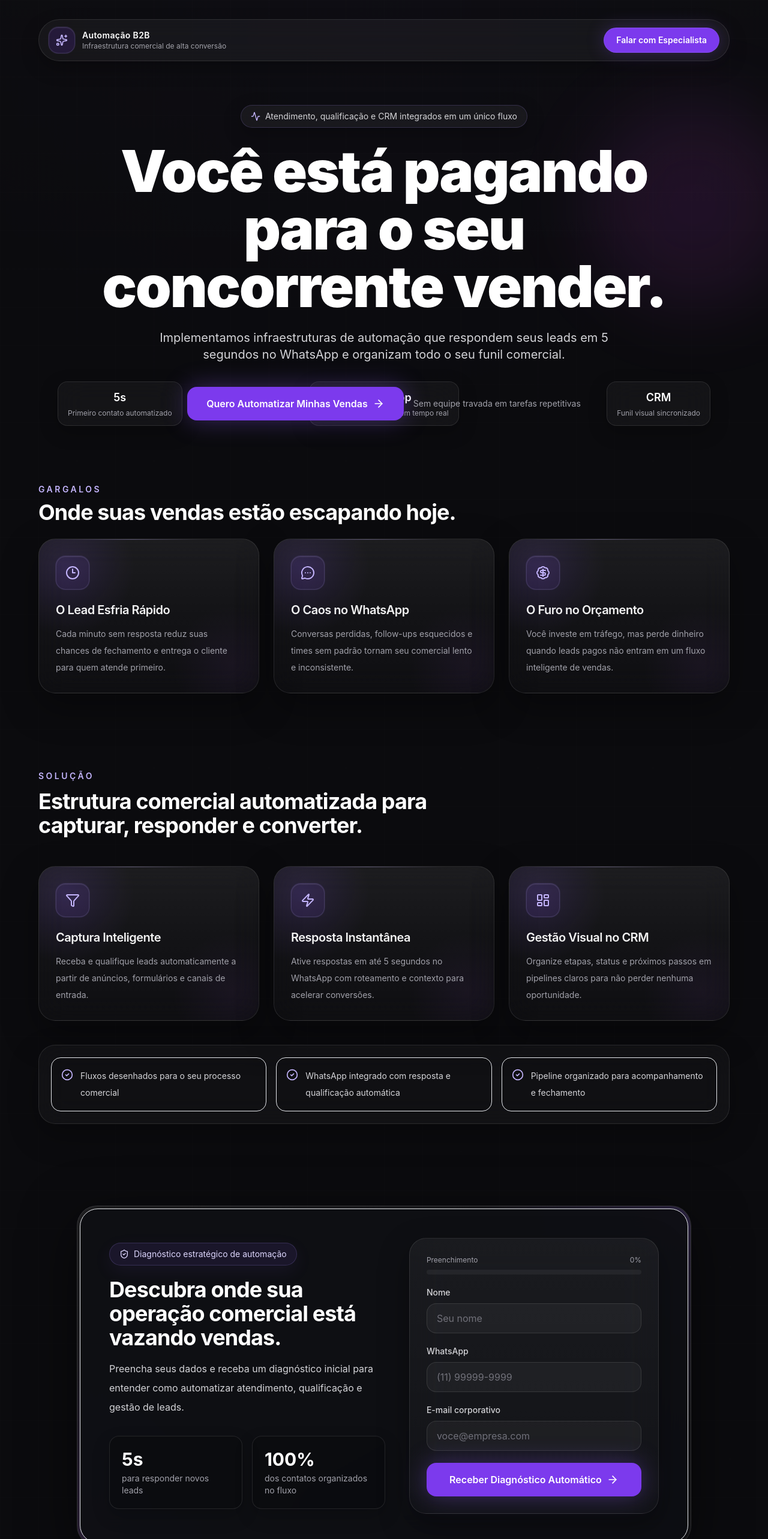
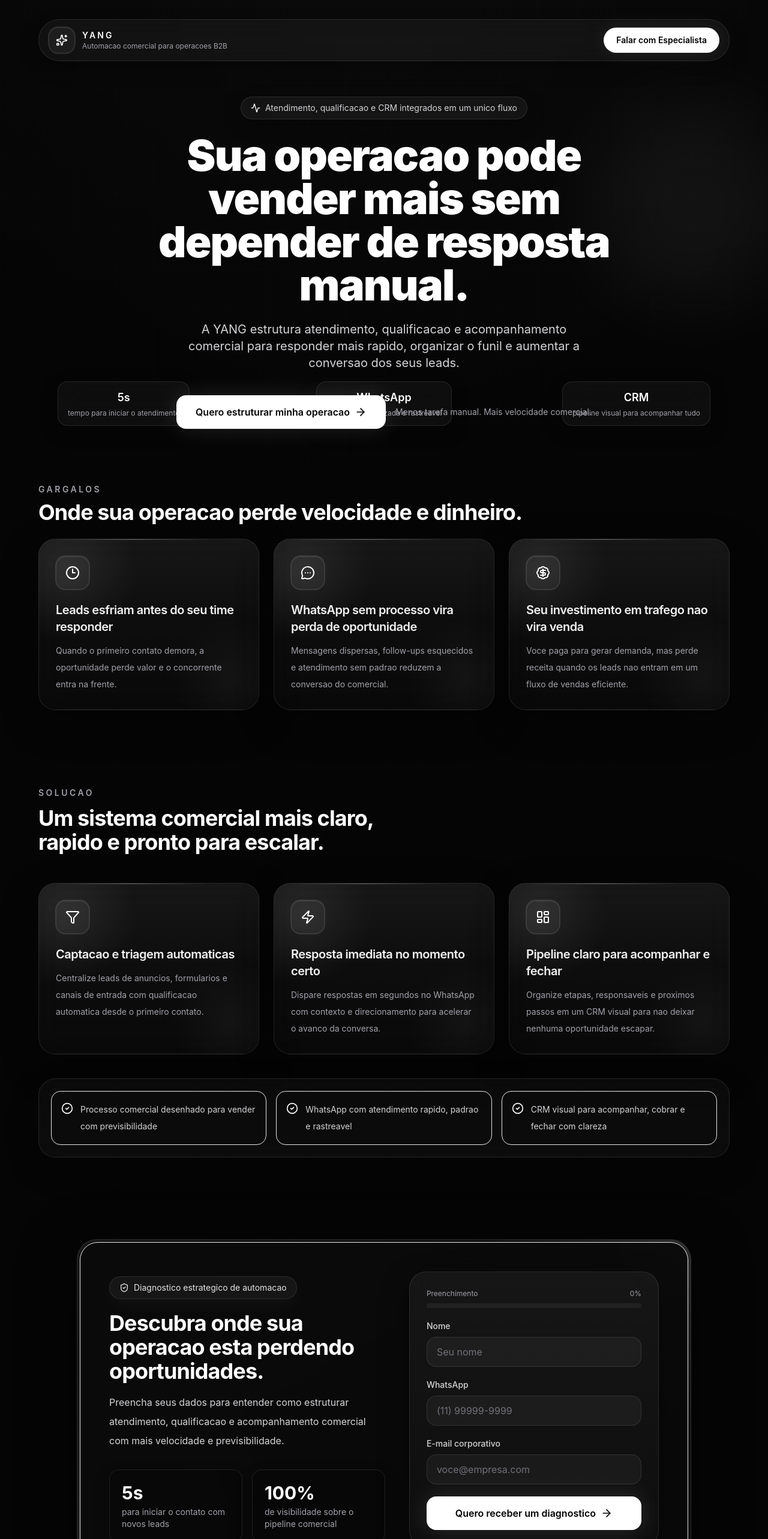
Before and after one commit to WenderFerreira/landing-b2b, a React (Vite) app: page / in a window 1280 px wide. Shown: the top 2566 px of the page at 60% size. Built offline with nearby package versions, Linux system fonts and the light colour scheme.

Commit message:
refine landing copy and black white theme

```diff
--- a/src/LandingPageAutomacaoB2B.tsx
+++ b/src/LandingPageAutomacaoB2B.tsx
@@ -57,50 +57,50 @@ type InputFieldProps = React.InputHTMLAttributes<HTMLInputElement> & {
 
 const problems: SectionItem[] = [
   {
-    title: "O Lead Esfria Rápido",
+    title: "Leads esfriam antes do seu time responder",
     description:
-      "Cada minuto sem resposta reduz suas chances de fechamento e entrega o cliente para quem atende primeiro.",
+      "Quando o primeiro contato demora, a oportunidade perde valor e o concorrente entra na frente.",
     icon: Clock3,
   },
   {
-    title: "O Caos no WhatsApp",
+    title: "WhatsApp sem processo vira perda de oportunidade",
     description:
-      "Conversas perdidas, follow-ups esquecidos e times sem padrão tornam seu comercial lento e inconsistente.",
+      "Mensagens dispersas, follow-ups esquecidos e atendimento sem padrao reduzem a conversao do comercial.",
     icon: MessageCircleMore,
   },
   {
-    title: "O Furo no Orçamento",
+    title: "Seu investimento em trafego nao vira venda",
     description:
-      "Você investe em tráfego, mas perde dinheiro quando leads pagos não entram em um fluxo inteligente de vendas.",
+      "Voce paga para gerar demanda, mas perde receita quando os leads nao entram em um fluxo de vendas eficiente.",
     icon: BadgeDollarSign,
   },
 ];
 
 const solutions: SectionItem[] = [
   {
-    title: "Captura Inteligente",
+    title: "Captacao e triagem automaticas",
     description:
-      "Receba e qualifique leads automaticamente a partir de anúncios, formulários e canais de entrada.",
+      "Centralize leads de anuncios, formularios e canais de entrada com qualificacao automatica desde o primeiro contato.",
     icon: Funnel,
   },
   {
-    title: "Resposta Instantânea",
+    title: "Resposta imediata no momento certo",
     description:
-      "Ative respostas em até 5 segundos no WhatsApp com roteamento e contexto para acelerar conversões.",
+      "Dispare respostas em segundos no WhatsApp com contexto e direcionamento para acelerar o avanco da conversa.",
     icon: Zap,
   },
   {
-    title: "Gestão Visual no CRM",
+    title: "Pipeline claro para acompanhar e fechar",
     description:
-      "Organize etapas, status e próximos passos em pipelines claros para não perder nenhuma oportunidade.",
+      "Organize etapas, responsaveis e proximos passos em um CRM visual para nao deixar nenhuma oportunidade escapar.",
     icon: LayoutDashboard,
   },
 ];
 
 const highlights = [
-  "Fluxos desenhados para o seu processo comercial",
-  "WhatsApp integrado com resposta e qualificação automática",
-  "Pipeline organizado para acompanhamento e fechamento",
+  "Processo comercial desenhado para vender com previsibilidade",
+  "WhatsApp com atendimento rapido, padrao e rastreavel",
+  "CRM visual para acompanhar, cobrar e fechar com clareza",
 ];
 
 const fadeUp = {
@@ -125,22 +125,22 @@ function GlowBackground() {
   return (
     <div className="pointer-events-none absolute inset-0 overflow-hidden">
       <motion.div
-        className="absolute left-1/2 top-[-120px] h-[520px] w-[520px] -translate-x-1/2 rounded-full bg-violet-600/18 blur-3xl"
-        animate={{ scale: [1, 1.08, 1], opacity: [0.55, 0.75, 0.55] }}
+        className="absolute left-1/2 top-[-120px] h-[520px] w-[520px] -translate-x-1/2 rounded-full bg-white/8 blur-3xl"
+        animate={{ scale: [1, 1.08, 1], opacity: [0.32, 0.5, 0.32] }}
         transition={{ duration: 9, repeat: Infinity, ease: "easeInOut" }}
       />
       <motion.div
-        className="absolute right-[-60px] top-40 h-[340px] w-[340px] rounded-full bg-fuchsia-500/10 blur-3xl"
+        className="absolute right-[-60px] top-40 h-[340px] w-[340px] rounded-full bg-white/5 blur-3xl"
         animate={{ x: [0, -16, 0], y: [0, 12, 0] }}
         transition={{ duration: 10, repeat: Infinity, ease: "easeInOut" }}
       />
       <motion.div
-        className="absolute left-[-50px] bottom-20 h-[280px] w-[280px] rounded-full bg-violet-700/12 blur-3xl"
+        className="absolute left-[-50px] bottom-20 h-[280px] w-[280px] rounded-full bg-white/4 blur-3xl"
         animate={{ x: [0, 18, 0], y: [0, -14, 0] }}
         transition={{ duration: 11, repeat: Infinity, ease: "easeInOut" }}
       />
-      <div className="absolute inset-0 bg-[radial-gradient(circle_at_top,rgba(139,92,246,0.08),transparent_30%),linear-gradient(to_bottom,rgba(255,255,255,0.03),transparent_18%),linear-gradient(to_right,rgba(255,255,255,0.03)_1px,transparent_1px),linear-gradient(to_bottom,rgba(255,255,255,0.03)_1px,transparent_1px)] bg-[size:100%_100%,100%_100%,64px_64px,64px_64px] opacity-[0.22]" />
-      <div className="absolute inset-x-0 top-0 h-28 bg-gradient-to-b from-violet-500/8 to-transparent" />
+      <div className="absolute inset-0 bg-[radial-gradient(circle_at_top,rgba(255,255,255,0.08),transparent_30%),linear-gradient(to_bottom,rgba(255,255,255,0.03),transparent_18%),linear-gradient(to_right,rgba(255,255,255,0.03)_1px,transparent_1px),linear-gradient(to_bottom,rgba(255,255,255,0.03)_1px,transparent_1px)] bg-[size:100%_100%,100%_100%,64px_64px,64px_64px] opacity-[0.22]" />
+      <div className="absolute inset-x-0 top-0 h-28 bg-gradient-to-b from-white/6 to-transparent" />
     </div>
   );
 }
@@ -165,7 +165,7 @@ function MetricCard({ value, label }: MetricCardProps) {
     <motion.div
       whileHover={{
         boxShadow: "0 18px 40px rgba(0,0,0,0.26), inset 0 1px 0 rgba(255,255,255,0.04)",
-        borderColor: "rgba(139,92,246,0.22)",
+        borderColor: "rgba(255,255,255,0.18)",
       }}
       transition={{ duration: 0.35, ease: [0.22, 1, 0.36, 1] }}
       className="rounded-2xl border border-white/10 bg-black/20 p-5 shadow-[0_12px_30px_rgba(0,0,0,0.2)]"
@@ -190,13 +190,13 @@ function SectionCard({ icon: Icon, title, description, index }: SectionCardProps
         variants={{
           hover: {
             background:
-              "radial-gradient(circle at 12% 18%, rgba(139,92,246,0.26), transparent 34%), radial-gradient(circle at 88% 82%, rgba(168,85,247,0.16), transparent 30%)",
+              "radial-gradient(circle at 12% 18%, rgba(255,255,255,0.12), transparent 34%), radial-gradient(circle at 88% 82%, rgba(255,255,255,0.08), transparent 30%)",
           },
         }}
         transition={{ duration: 0.45, ease: [0.22, 1, 0.36, 1] }}
         style={{
           background:
-            "radial-gradient(circle at 12% 18%, rgba(139,92,246,0.14), transparent 30%), radial-gradient(circle at 88% 82%, rgba(168,85,247,0.06), transparent 26%)",
+            "radial-gradient(circle at 12% 18%, rgba(255,255,255,0.08), transparent 30%), radial-gradient(circle at 88% 82%, rgba(255,255,255,0.04), transparent 26%)",
         }}
       />
       <motion.div
@@ -205,11 +205,11 @@ function SectionCard({ icon: Icon, title, description, index }: SectionCardProps
         transition={{ duration: 0.45 }}
         style={{
           boxShadow:
-            "inset 0 1px 0 rgba(255,255,255,0.08), inset 0 0 0 1px rgba(139,92,246,0.22), 0 0 0 1px rgba(139,92,246,0.06)",
+            "inset 0 1px 0 rgba(255,255,255,0.08), inset 0 0 0 1px rgba(255,255,255,0.12), 0 0 0 1px rgba(255,255,255,0.04)",
         }}
       />
       <motion.div
-        className="absolute inset-x-6 top-0 h-px origin-left bg-gradient-to-r from-transparent via-violet-300/50 to-transparent"
+        className="absolute inset-x-6 top-0 h-px origin-left bg-gradient-to-r from-transparent via-white/50 to-transparent"
         variants={{ hover: { scaleX: 1.08, opacity: 1 } }}
         transition={{ duration: 0.45, ease: [0.22, 1, 0.36, 1] }}
         style={{ scaleX: 0.82, opacity: 0.7 }}
@@ -219,18 +219,18 @@ function SectionCard({ icon: Icon, title, description, index }: SectionCardProps
           variants={{
             hover: {
               boxShadow:
-                "inset 0 1px 0 rgba(255,255,255,0.10), 0 0 0 1px rgba(139,92,246,0.16), 0 10px 30px rgba(139,92,246,0.12)",
-              backgroundColor: "rgba(139,92,246,0.12)",
+                "inset 0 1px 0 rgba(255,255,255,0.10), 0 0 0 1px rgba(255,255,255,0.14), 0 10px 30px rgba(255,255,255,0.06)",
+              backgroundColor: "rgba(255,255,255,0.08)",
             },
           }}
           transition={{ duration: 0.4, ease: [0.22, 1, 0.36, 1] }}
-          className="mb-5 flex h-14 w-14 items-center justify-center rounded-2xl border border-violet-300/15 bg-violet-500/10 shadow-[inset_0_1px_0_rgba(255,255,255,0.08)] ring-1 ring-violet-400/10"
+          className="mb-5 flex h-14 w-14 items-center justify-center rounded-2xl border border-white/10 bg-white/5 shadow-[inset_0_1px_0_rgba(255,255,255,0.08)] ring-1 ring-white/10"
         >
           <motion.div
             variants={{ hover: { rotate: -8, scale: 1.04 } }}
             transition={{ duration: 0.45, ease: [0.22, 1, 0.36, 1] }}
           >
-            <Icon className="h-6 w-6 text-violet-300" />
+            <Icon className="h-6 w-6 text-white" />
           </motion.div>
         </motion.div>
         <motion.h3
@@ -260,7 +260,7 @@ function InputField({ id, label, className = "", ...props }: InputFieldProps) {
       </label>
       <input
         id={id}
-        className={`w-full rounded-2xl border border-white/10 bg-white/[0.045] px-4 py-3 text-white outline-none placeholder:text-zinc-500 transition duration-200 focus:border-violet-400/40 focus:bg-white/[0.07] focus:shadow-[0_0_0_4px_rgba(139,92,246,0.12)] ${className}`}
+        className={`w-full rounded-2xl border border-white/10 bg-white/[0.045] px-4 py-3 text-white outline-none placeholder:text-zinc-500 transition duration-200 focus:border-white/30 focus:bg-white/[0.07] focus:shadow-[0_0_0_4px_rgba(255,255,255,0.08)] ${className}`}
         {...props}
       />
     </div>
@@ -291,7 +291,7 @@ export default function LandingPageAutomacaoB2B({ onSubmit }: LandingPageProps)
       return;
     }
 
-    console.log("Formulário enviado:", formData);
+    console.log("Formulario enviado:", formData);
   };
 
   const completionHint = useMemo(() => {
@@ -300,7 +300,7 @@ export default function LandingPageAutomacaoB2B({ onSubmit }: LandingPageProps)
   }, [formData]);
 
   return (
-    <div className="min-h-screen overflow-hidden bg-[#0B0B0E] text-white selection:bg-violet-600/30">
+    <div className="min-h-screen overflow-hidden bg-[#050505] text-white selection:bg-white/20">
       <div className="relative">
         <GlowBackground />
 
@@ -312,17 +312,17 @@ export default function LandingPageAutomacaoB2B({ onSubmit }: LandingPageProps)
             className="mx-auto flex max-w-6xl items-center justify-between rounded-full border border-white/10 bg-white/[0.045] px-4 py-3 shadow-[0_12px_30px_rgba(0,0,0,0.25)] backdrop-blur-xl"
           >
             <div className="flex items-center gap-3">
-              <div className="flex h-11 w-11 items-center justify-center rounded-2xl border border-violet-300/15 bg-violet-600/15 shadow-[inset_0_1px_0_rgba(255,255,255,0.08)] ring-1 ring-violet-400/10">
-                <Sparkles className="h-5 w-5 text-violet-300" />
+              <div className="flex h-11 w-11 items-center justify-center rounded-2xl border border-white/10 bg-white/5 shadow-[inset_0_1px_0_rgba(255,255,255,0.08)] ring-1 ring-white/10">
+                <Sparkles className="h-5 w-5 text-white" />
               </div>
               <div>
-                <p className="text-sm font-semibold tracking-wide text-white">Automação B2B</p>
-                <p className="text-xs text-zinc-400">Infraestrutura comercial de alta conversão</p>
+                <p className="text-sm font-semibold tracking-[0.22em] text-white">YANG</p>
+                <p className="text-xs text-zinc-400">Automacao comercial para operacoes B2B</p>
               </div>
             </div>
             <a
               href="#formulario"
-              className="hidden rounded-full border border-violet-400/20 bg-violet-600 px-5 py-2.5 text-sm font-semibold text-white shadow-[0_0_30px_rgba(139,92,246,0.25)] transition duration-200 hover:bg-violet-500 md:inline-flex"
+              className="hidden rounded-full border border-white/10 bg-white px-5 py-2.5 text-sm font-semibold text-black shadow-[0_0_30px_rgba(255,255,255,0.08)] transition duration-200 hover:bg-zinc-200 md:inline-flex"
             >
               Falar com Especialista
             </a>
@@ -339,26 +339,26 @@ export default function LandingPageAutomacaoB2B({ onSubmit }: LandingPageProps)
                 <motion.div
                   variants={fadeUp}
                   custom={0.05}
-                  className="mb-6 inline-flex items-center gap-2 rounded-full border border-violet-400/20 bg-white/5 px-4 py-2 text-sm text-zinc-300 backdrop-blur-xl shadow-[0_10px_30px_rgba(0,0,0,0.25)]"
+                  className="mb-6 inline-flex items-center gap-2 rounded-full border border-white/10 bg-white/5 px-4 py-2 text-sm text-zinc-300 backdrop-blur-xl shadow-[0_10px_30px_rgba(0,0,0,0.25)]"
                 >
-                  <Activity className="h-4 w-4 text-violet-300" />
-                  Atendimento, qualificação e CRM integrados em um único fluxo
+                  <Activity className="h-4 w-4 text-white" />
+                  Atendimento, qualificacao e CRM integrados em um unico fluxo
                 </motion.div>
 
                 <motion.h1
                   variants={fadeUp}
                   custom={0.12}
-                  className="mx-auto max-w-5xl text-5xl font-black leading-[0.92] tracking-tight text-white sm:text-6xl lg:text-8xl"
+                  className="mx-auto max-w-4xl text-5xl font-black leading-[0.98] tracking-tight text-white sm:text-6xl lg:text-7xl"
                 >
-                  Você está pagando para o seu concorrente vender.
+                  Sua operacao pode vender mais sem depender de resposta manual.
                 </motion.h1>
 
                 <motion.p
                   variants={fadeUp}
                   custom={0.2}
-                  className="mx-auto mt-6 max-w-3xl text-lg leading-8 text-zinc-300 sm:text-xl"
+                  className="mx-auto mt-6 max-w-2xl text-lg leading-8 text-zinc-300 sm:text-xl"
                 >
-                  Implementamos infraestruturas de automação que respondem seus leads em 5 segundos no WhatsApp e organizam todo o seu funil comercial.
+                  A YANG estrutura atendimento, qualificacao e acompanhamento comercial para responder mais rapido, organizar o funil e aumentar a conversao dos seus leads.
                 </motion.p>
 
                 <motion.div
@@ -368,20 +368,20 @@ export default function LandingPageAutomacaoB2B({ onSubmit }: LandingPageProps)
                 >
                   <a
                     href="#formulario"
-                    className="group inline-flex items-center justify-center gap-2 rounded-2xl bg-violet-600 px-8 py-4 text-base font-semibold text-white shadow-[0_0_40px_rgba(139,92,246,0.35)] transition duration-200 hover:bg-violet-500 hover:shadow-[0_0_50px_rgba(139,92,246,0.42)]"
+                    className="group inline-flex items-center justify-center gap-2 rounded-2xl bg-white px-8 py-4 text-base font-semibold text-black shadow-[0_0_40px_rgba(255,255,255,0.12)] transition duration-200 hover:bg-zinc-200 hover:shadow-[0_0_50px_rgba(255,255,255,0.16)]"
                   >
-                    Quero Automatizar Minhas Vendas
+                    Quero estruturar minha operacao
                     <ArrowRight className="h-5 w-5 transition duration-200 group-hover:translate-x-1" />
                   </a>
-                  <div className="text-sm text-zinc-400">Sem equipe travada em tarefas repetitivas</div>
+                  <div className="text-sm text-zinc-400">Menos tarefa manual. Mais velocidade comercial.</div>
                 </motion.div>
               </motion.div>
 
               <div className="pointer-events-none absolute inset-x-0 bottom-16 hidden lg:block">
                 <div className="mx-auto grid max-w-6xl grid-cols-3 gap-4 px-8">
-                  <FloatingStat value="5s" label="Primeiro contato automatizado" className="justify-self-start" />
-                  <FloatingStat value="WhatsApp" label="Distribuição e resposta em tempo real" className="justify-self-center" />
-                  <FloatingStat value="CRM" label="Funil visual sincronizado" className="justify-self-end" />
+                  <FloatingStat value="5s" label="tempo para iniciar o atendimento" className="justify-self-start" />
+                  <FloatingStat value="WhatsApp" label="resposta padronizada e rastreavel" className="justify-self-center" />
+                  <FloatingStat value="CRM" label="pipeline visual para acompanhar tudo" className="justify-self-end" />
                 </div>
               </div>
             </section>
@@ -395,9 +395,9 @@ export default function LandingPageAutomacaoB2B({ onSubmit }: LandingPageProps)
             >
               <div className="mb-6 flex items-center justify-between gap-4">
                 <div>
-                  <p className="text-sm font-semibold uppercase tracking-[0.25em] text-violet-300">Gargalos</p>
+                  <p className="text-sm font-semibold uppercase tracking-[0.25em] text-zinc-400">Gargalos</p>
                   <h2 className="mt-2 text-3xl font-bold tracking-tight text-white sm:text-4xl">
-                    Onde suas vendas estão escapando hoje.
+                    Onde sua operacao perde velocidade e dinheiro.
                   </h2>
                 </div>
               </div>
@@ -423,9 +423,9 @@ export default function LandingPageAutomacaoB2B({ onSubmit }: LandingPageProps)
               className="mx-auto max-w-6xl py-24"
             >
               <div className="mb-12 max-w-2xl">
-                <p className="text-sm font-semibold uppercase tracking-[0.25em] text-violet-300">Solução</p>
+                <p className="text-sm font-semibold uppercase tracking-[0.25em] text-zinc-400">Solucao</p>
                 <h2 className="mt-3 text-3xl font-bold tracking-tight text-white sm:text-4xl">
-                  Estrutura comercial automatizada para capturar, responder e converter.
+                  Um sistema comercial mais claro, rapido e pronto para escalar.
                 </h2>
               </div>
 
@@ -451,7 +451,7 @@ export default function LandingPageAutomacaoB2B({ onSubmit }: LandingPageProps)
                     key={item}
                     className="flex items-start gap-3 rounded-2xl border border-white/8 bg-black/10 p-4"
                   >
-                    <CheckCircle2 className="mt-0.5 h-5 w-5 shrink-0 text-violet-300" />
+                    <CheckCircle2 className="mt-0.5 h-5 w-5 shrink-0 text-white" />
                     <p className="text-sm leading-7 text-zinc-300">{item}</p>
                   </div>
                 ))}
@@ -467,24 +467,24 @@ export default function LandingPageAutomacaoB2B({ onSubmit }: LandingPageProps)
               className="mx-auto max-w-5xl py-10 pb-24"
             >
               <div className="relative overflow-hidden rounded-[34px] border border-white/10 bg-gradient-to-br from-white/[0.08] via-white/[0.05] to-white/[0.025] p-1 shadow-[0_24px_90px_rgba(0,0,0,0.5)]">
-                <div className="absolute inset-0 bg-[radial-gradient(circle_at_top_right,rgba(139,92,246,0.16),transparent_30%),radial-gradient(circle_at_bottom_left,rgba(168,85,247,0.12),transparent_32%)]" />
-                <div className="relative rounded-[30px] border border-white/8 bg-[#0E0F13]/95 p-8 backdrop-blur-xl sm:p-10 lg:p-12">
+                <div className="absolute inset-0 bg-[radial-gradient(circle_at_top_right,rgba(255,255,255,0.12),transparent_30%),radial-gradient(circle_at_bottom_left,rgba(255,255,255,0.08),transparent_32%)]" />
+                <div className="relative rounded-[30px] border border-white/8 bg-[#0A0A0A]/95 p-8 backdrop-blur-xl sm:p-10 lg:p-12">
                   <div className="grid gap-10 lg:grid-cols-[1.05fr_0.95fr] lg:items-center">
                     <div>
-                      <div className="inline-flex items-center gap-2 rounded-full border border-violet-400/20 bg-violet-500/10 px-4 py-2 text-sm text-violet-200 shadow-[0_10px_30px_rgba(139,92,246,0.08)]">
+                      <div className="inline-flex items-center gap-2 rounded-full border border-white/10 bg-white/5 px-4 py-2 text-sm text-zinc-200 shadow-[0_10px_30px_rgba(255,255,255,0.04)]">
                         <ShieldCheck className="h-4 w-4" />
-                        Diagnóstico estratégico de automação
+                        Diagnostico estrategico de automacao
                       </div>
                       <h2 className="mt-5 text-3xl font-bold tracking-tight text-white sm:text-4xl">
-                        Descubra onde sua operação comercial está vazando vendas.
+                        Descubra onde sua operacao esta perdendo oportunidades.
                       </h2>
                       <p className="mt-4 max-w-xl text-base leading-8 text-zinc-300">
-                        Preencha seus dados e receba um diagnóstico inicial para entender como automatizar atendimento, qualificação e gestão de leads.
+                        Preencha seus dados para entender como estruturar atendimento, qualificacao e acompanhamento comercial com mais velocidade e previsibilidade.
                       </p>
 
                       <div className="mt-8 grid gap-4 sm:grid-cols-2">
-                        <MetricCard value="5s" label="para responder novos leads" />
-                        <MetricCard value="100%" label="dos contatos organizados no fluxo" />
+                        <MetricCard value="5s" label="para iniciar o contato com novos leads" />
+                        <MetricCard value="100%" label="de visibilidade sobre o pipeline comercial" />
                       </div>
                     </div>
 
@@ -493,7 +493,7 @@ export default function LandingPageAutomacaoB2B({ onSubmit }: LandingPageProps)
                       whileHover={{
                         boxShadow:
                           "0 22px 55px rgba(0,0,0,0.38), inset 0 1px 0 rgba(255,255,255,0.03)",
-                        borderColor: "rgba(139,92,246,0.20)",
+                        borderColor: "rgba(255,255,255,0.16)",
                       }}
                       className="rounded-[28px] border border-white/10 bg-[linear-gradient(180deg,rgba(255,255,255,0.055),rgba(255,255,255,0.025))] p-6 shadow-[0_18px_50px_rgba(0,0,0,0.35)] backdrop-blur-xl sm:p-7"
                     >
@@ -504,7 +504,7 @@ export default function LandingPageAutomacaoB2B({ onSubmit }: LandingPageProps)
                         </div>
                         <div className="mt-2 h-2 overflow-hidden rounded-full bg-white/5">
                           <motion.div
-                            className="h-full rounded-full bg-gradient-to-r from-violet-500 via-fuchsia-500 to-violet-400"
+                            className="h-full rounded-full bg-gradient-to-r from-white via-zinc-300 to-white"
                             animate={{ width: `${completionHint}%` }}
                             transition={{ duration: 0.35 }}
                           />
@@ -547,9 +547,9 @@ export default function LandingPageAutomacaoB2B({ onSubmit }: LandingPageProps)
 
                         <button
                           type="submit"
-                          className="group inline-flex w-full items-center justify-center gap-2 rounded-2xl bg-violet-600 px-6 py-4 text-base font-semibold text-white shadow-[0_0_40px_rgba(139,92,246,0.35)] transition duration-200 hover:bg-violet-500 hover:shadow-[0_0_54px_rgba(139,92,246,0.42)]"
+                          className="group inline-flex w-full items-center justify-center gap-2 rounded-2xl bg-white px-6 py-4 text-base font-semibold text-black shadow-[0_0_40px_rgba(255,255,255,0.12)] transition duration-200 hover:bg-zinc-200 hover:shadow-[0_0_54px_rgba(255,255,255,0.16)]"
                         >
-                          Receber Diagnóstico Automático
+                          Quero receber um diagnostico
                           <ArrowRight className="h-5 w-5 transition duration-200 group-hover:translate-x-1" />
                         </button>
                       </div>
@@ -569,14 +569,14 @@ export function LandingPageAutomacaoB2BTests() {
   const hasThreeProblemCards = problems.length === 3;
   const hasThreeSolutionCards = solutions.length === 3;
   const copyPreserved =
-    problems[0].title === "O Lead Esfria Rápido" &&
-    solutions[1].title === "Resposta Instantânea";
+    problems[0].title === "Leads esfriam antes do seu time responder" &&
+    solutions[1].title === "Resposta imediata no momento certo";
   const cardHoverUsesNoLift =
     !/whileHover=\{\{ y: -8 \}\}/.test(String(SectionCard)) &&
     !/hover:-translate-y/.test(String(SectionCard));
   const metricCopyPreserved =
     ["5s", "100%"].every((value) => /5s|100%/.test(value)) &&
-    ["para responder novos leads", "dos contatos organizados no fluxo"].length === 2;
+    ["para iniciar o contato com novos leads", "de visibilidade sobre o pipeline comercial"].length === 2;
 
   return (
     <div className="hidden" aria-hidden="true">
```
